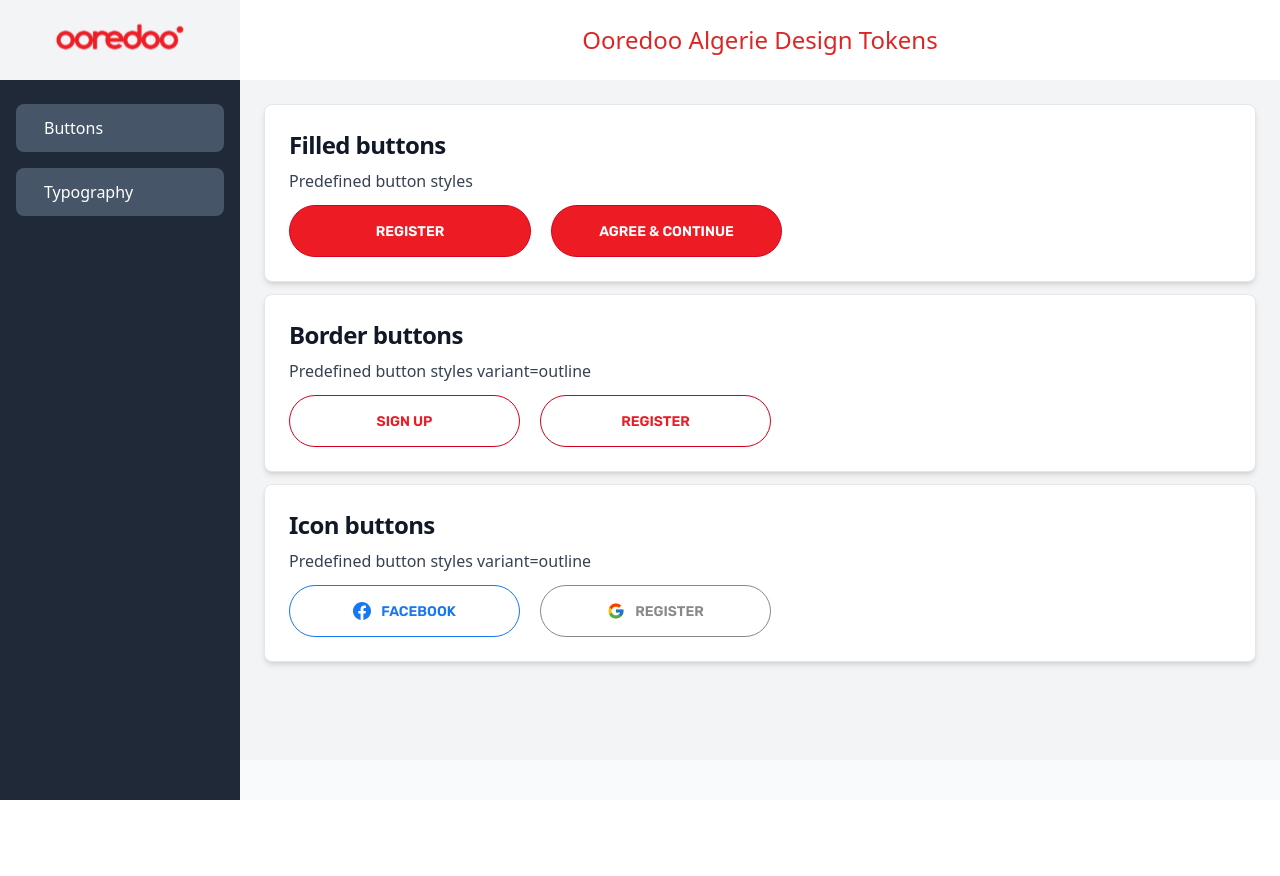
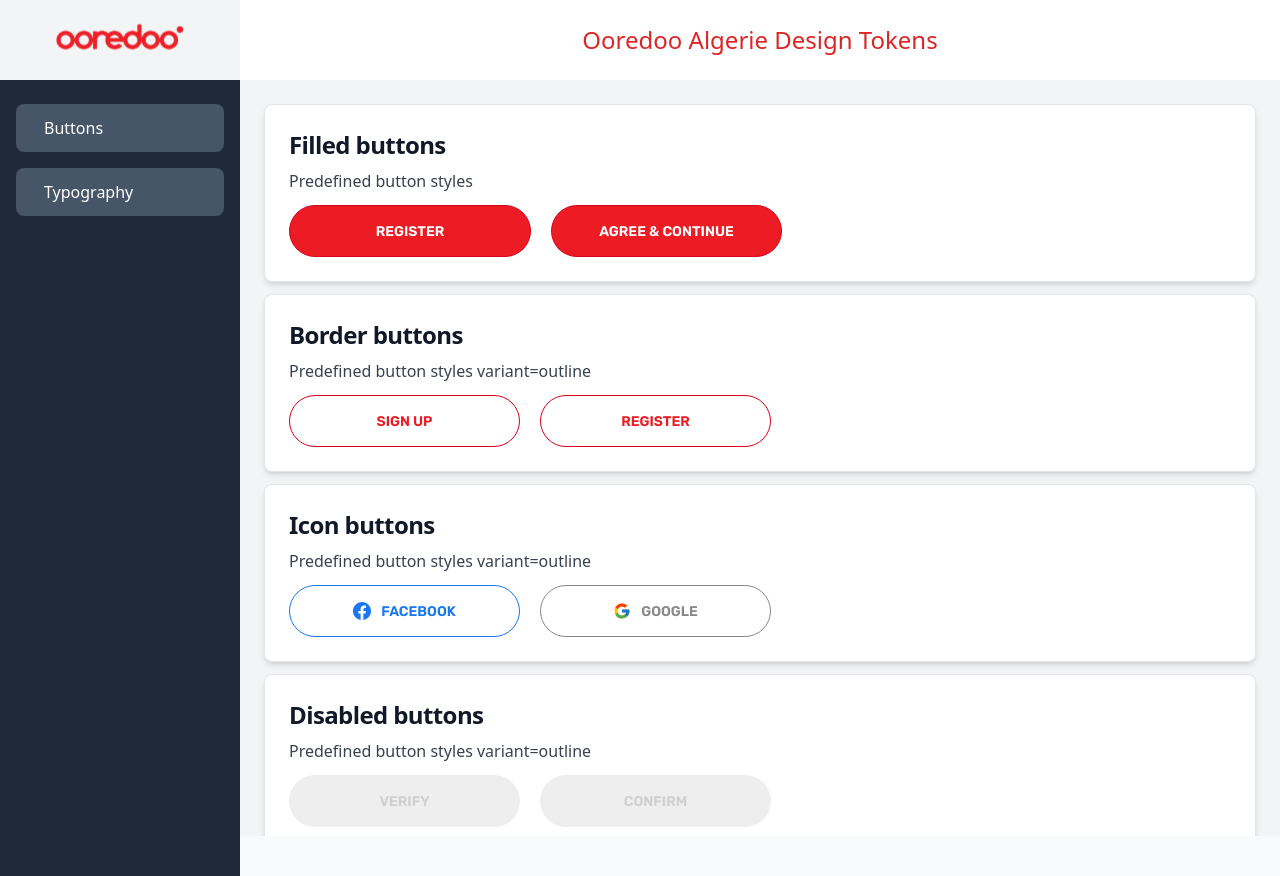
Before and after one commit to Malith-ra/Ooredoo-Algerie-nextjs, a Next.js app: page /button in a window 1280 px wide. Before the commit the page ends 800 px from the top, so only its background shows below. Built offline with nearby package versions, Linux system fonts and the light colour scheme.

Commit message:
buttons added

```diff
--- /dev/null
+++ b/components/buttons/ButtonDisabled.tsx
@@ -0,0 +1,31 @@
+import React from 'react';
+import Button from './Button';
+
+const ButtonDisabled = () => {
+  return (
+    <div className="flex">
+      <div className="mr-5">
+        <Button
+          className="rounded-4xl text-ash-100 bg-ash-200 font-rubik leading-[17px] font-semibold not-italic flex justify-center place-items-center"
+          width="231px"
+          height="52px"
+          size="14px"
+        >
+          VERIFY
+        </Button>
+      </div>
+      <div className="mr-5">
+        <Button
+          className="rounded-4xl text-ash-100 bg-ash-200 font-rubik leading-[17px] font-semibold not-italic flex justify-center place-items-center"
+          width="231px"
+          height="52px"
+          size="14px"
+        >
+          CONFIRM
+        </Button>
+      </div>
+    </div>
+  );
+};
+
+export default ButtonDisabled;
--- a/components/buttons/ButtonIcon.tsx
+++ b/components/buttons/ButtonIcon.tsx
@@ -24,7 +24,7 @@
           size="14px"
           icon={<GoogleIcon />}
         >
-          REGISTER
+          GOOGLE
         </Button>
       </div>
     </div>
--- a/components/buttons/index.tsx
+++ b/components/buttons/index.tsx
@@ -1,4 +1,5 @@
 import React from 'react';
+import ButtonDisabled from './ButtonDisabled';
 import ButtonFilled from './ButtonFilled';
 import ButtonIcon from './ButtonIcon';
 import ButtonOutline from './ButtonOutline';
@@ -39,6 +40,17 @@
         </p>
         <ButtonIcon />
       </div>
+      <div className="p-6 mt-3 bg-white rounded-lg border border-gray-200 shadow-md dark:bg-gray-800 dark:border-gray-700">
+        <a href="#">
+          <h5 className="mb-2 text-2xl font-bold tracking-tight text-gray-900 dark:text-white">
+            Disabled buttons
+          </h5>
+        </a>
+        <p className="mb-3 font-normal text-gray-700 dark:text-gray-400">
+          Predefined button styles variant=outline
+        </p>
+        <ButtonDisabled />
+      </div>
     </>
   );
 };
--- a/tailwind.config.js
+++ b/tailwind.config.js
@@ -21,6 +21,7 @@
           fb: '#1877F2',
           google: '#898989',
         },
+        ash: { 100: '#CFCFCF', 200: '#EEEEEE' },
         // ...
       },
       fontFamily: {
```
